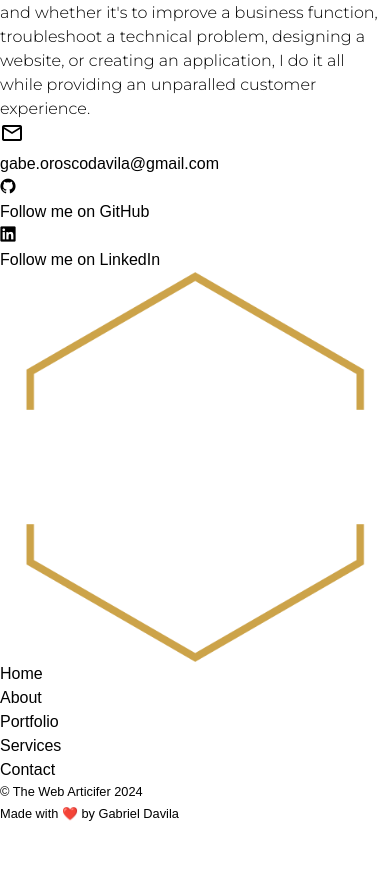
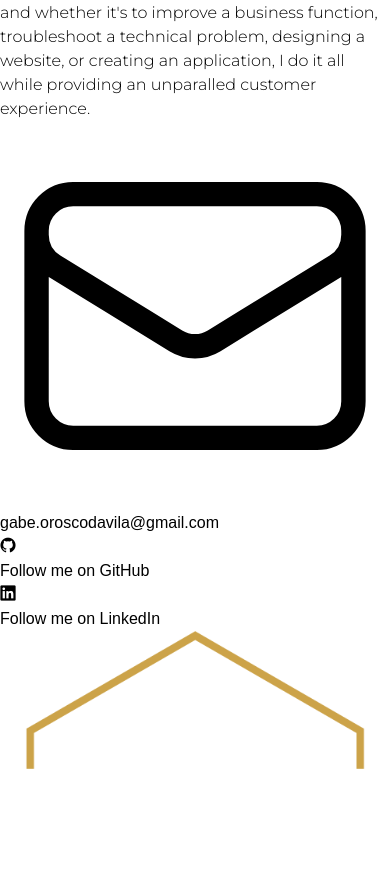
Before and after one commit to GabrielJDavila/TheWebArtificerPortfolio, a Next.js app: page /about in a window 390 px wide. Shown: the part 1721-2602 px from the top of the page. Before the commit the page ends 2546 px from the top, so only its background shows below. Built offline with nearby package versions, Linux system fonts and the light colour scheme; a web font is replaced by a local one.

Commit message:
Fixed nav links - projects
all links to projects section now lead to it. Also fixed sizing issue of email icon in about page ui

```diff
--- a/src/app/ui/aboutpageui/aboutui.tsx
+++ b/src/app/ui/aboutpageui/aboutui.tsx
@@ -52,9 +52,9 @@ export default function AboutPageUi() {
             <div className="text-left flex flex-col justify-items-start gap-2 w-full lg:order-last">
 
                     <div className="flex flex-row text-left items-center justify-center gap-4 mr-auto">
-                        <span className="material-symbols-outlined">
-                            mail
-                        </span>
+                        <svg xmlns="http://www.w3.org/2000/svg" fill="none" viewBox="0 0 24 24" stroke-width="1.5" stroke="currentColor" className="size-4">
+                        <path stroke-linecap="round" stroke-linejoin="round" d="M21.75 6.75v10.5a2.25 2.25 0 0 1-2.25 2.25h-15a2.25 2.25 0 0 1-2.25-2.25V6.75m19.5 0A2.25 2.25 0 0 0 19.5 4.5h-15a2.25 2.25 0 0 0-2.25 2.25m19.5 0v.243a2.25 2.25 0 0 1-1.07 1.916l-7.5 4.615a2.25 2.25 0 0 1-2.36 0L3.32 8.91a2.25 2.25 0 0 1-1.07-1.916V6.75" />
+                        </svg>
                         <p className="text-left">gabe.oroscodavila@gmail.com</p>
                     </div>
 
@@ -83,8 +83,6 @@ export default function AboutPageUi() {
                         <svg xmlns="http://www.w3.org/2000/svg" fill="none" viewBox="0 0 24 24" stroke-width="1.5" stroke="currentColor" className="size-4">
                         <path stroke-linecap="round" stroke-linejoin="round" d="M21.75 6.75v10.5a2.25 2.25 0 0 1-2.25 2.25h-15a2.25 2.25 0 0 1-2.25-2.25V6.75m19.5 0A2.25 2.25 0 0 0 19.5 4.5h-15a2.25 2.25 0 0 0-2.25 2.25m19.5 0v.243a2.25 2.25 0 0 1-1.07 1.916l-7.5 4.615a2.25 2.25 0 0 1-2.36 0L3.32 8.91a2.25 2.25 0 0 1-1.07-1.916V6.75" />
                         </svg>
-
-
                         <p className="w-4">gabe.oroscodavila@gmail.com</p>
                     </div>
 
--- a/src/app/ui/nav.tsx
+++ b/src/app/ui/nav.tsx
@@ -79,7 +79,7 @@ export default function Nav() {
                         <XMarkIcon className="w-6 text-gray-200"/>
                     </div>
                     <Link href="/" className="text-white cursor-pointer hover:underline hover:underline-offset-8 border-b-2 border-gray-700 pb-2 text-lg">Home</Link>
-                    <Link href="#projects" className="text-white cursor-pointer hover:underline hover:underline-offset-8 border-b-2 border-gray-700 pb-2 text-lg">Projects</Link>
+                    <Link href="/#projects-home" className="text-white cursor-pointer hover:underline hover:underline-offset-8 border-b-2 border-gray-700 pb-2 text-lg">Projects</Link>
                     <Link href="/about" className="text-white cursor-pointer hover:underline hover:underline-offset-8 border-b-2 border-gray-700 pb-2 text-lg">About</Link>
                     <Link href="#skills" className="text-white cursor-pointer hover:underline hover:underline-offset-8 border-b-2 border-gray-700 pb-2 text-lg">Services</Link>
                     <Link href="#contact" className="text-white cursor-pointer hover:underline hover:underline-offset-8 text-lg">Contact</Link>
@@ -90,7 +90,7 @@ export default function Nav() {
                         <div className="flex w-full h-full m-auto justify-center items-center gap-20 p-4 dark:border-gray-700 dark:border-2 rounded-3xl">
 
                             <Link href="/" className="hidden text-white cursor-pointer text-lg md:block m-0 hover:underline hover:underline-offset-8">Home</Link>
-                            <Link href="#projects" className="hidden text-white cursor-pointer text-lg md:block m-0 hover:underline hover:underline-offset-8">Projects</Link>
+                            <Link href="/#projects-home" className="hidden text-white cursor-pointer text-lg md:block m-0 hover:underline hover:underline-offset-8">Projects</Link>
                             <Link href="/about" className="hidden text-white cursor-pointer text-lg md:block hover:underline hover:underline-offset-8">About</Link>
                             <Link href="#skills" className="hidden text-white cursor-pointer text-lg md:block hover:underline hover:underline-offset-8">Services</Link>
                             <Link href="#contact" className="hidden text-white cursor-pointer text-lg md:block hover:underline hover:underline-offset-8">Contact</Link>
@@ -113,7 +113,7 @@ export default function Nav() {
                         <XMarkIcon className="w-6 text-zinc-600"/>
                     </div>
                     <Link href="/" className="text-black cursor-pointer border-b-2 border-gray-300 pb-2 text-lg hover:underline hover:underline-offset-8">Home</Link>
-                    <Link href="#projects" className="text-black cursor-pointer border-b-2 border-gray-300 pb-2 text-lg hover:underline hover:underline-offset-8">Projects</Link>
+                    <Link href="/#projects-home" className="text-black cursor-pointer border-b-2 border-gray-300 pb-2 text-lg hover:underline hover:underline-offset-8">Projects</Link>
                     <Link href="/about" className="text-black cursor-pointer border-b-2 border-gray-300 pb-2 text-lg hover:underline hover:underline-offset-8">About</Link>
                     <Link href="#skills" className="text-black cursor-pointer border-b-2 border-gray-300 pb-2 text-lg hover:underline hover:underline-offset-8">Services</Link>
                     <Link href="#contact" className="text-black cursor-pointer text-lg">Contact</Link>
@@ -124,7 +124,7 @@ export default function Nav() {
                         <div className="flex w-full h-full m-auto justify-center items-center gap-20 p-4 border-gray-200 border-2 shadow-md rounded-3xl">
 
                             <Link href="/" className="hidden text-black cursor-pointer text-lg md:block m-0 hover:underline hover:underline-offset-8">Home</Link>
-                            <Link href="#projects" className="hidden text-black cursor-pointer text-lg md:block m-0 hover:underline hover:underline-offset-8">Projects</Link>
+                            <Link href="/#projects-home" className="hidden text-black cursor-pointer text-lg md:block m-0 hover:underline hover:underline-offset-8">Projects</Link>
                             <Link href="/about" className="hidden text-black cursor-pointer text-lg md:block hover:underline hover:underline-offset-8">About</Link>
                             <Link href="#skills" className="hidden text-black cursor-pointer text-lg md:block hover:underline hover:underline-offset-8">Services</Link>
                             <Link href="#contact" className="hidden text-black cursor-pointer text-lg md:block hover:underline hover:underline-offset-8">Contact</Link>
```
